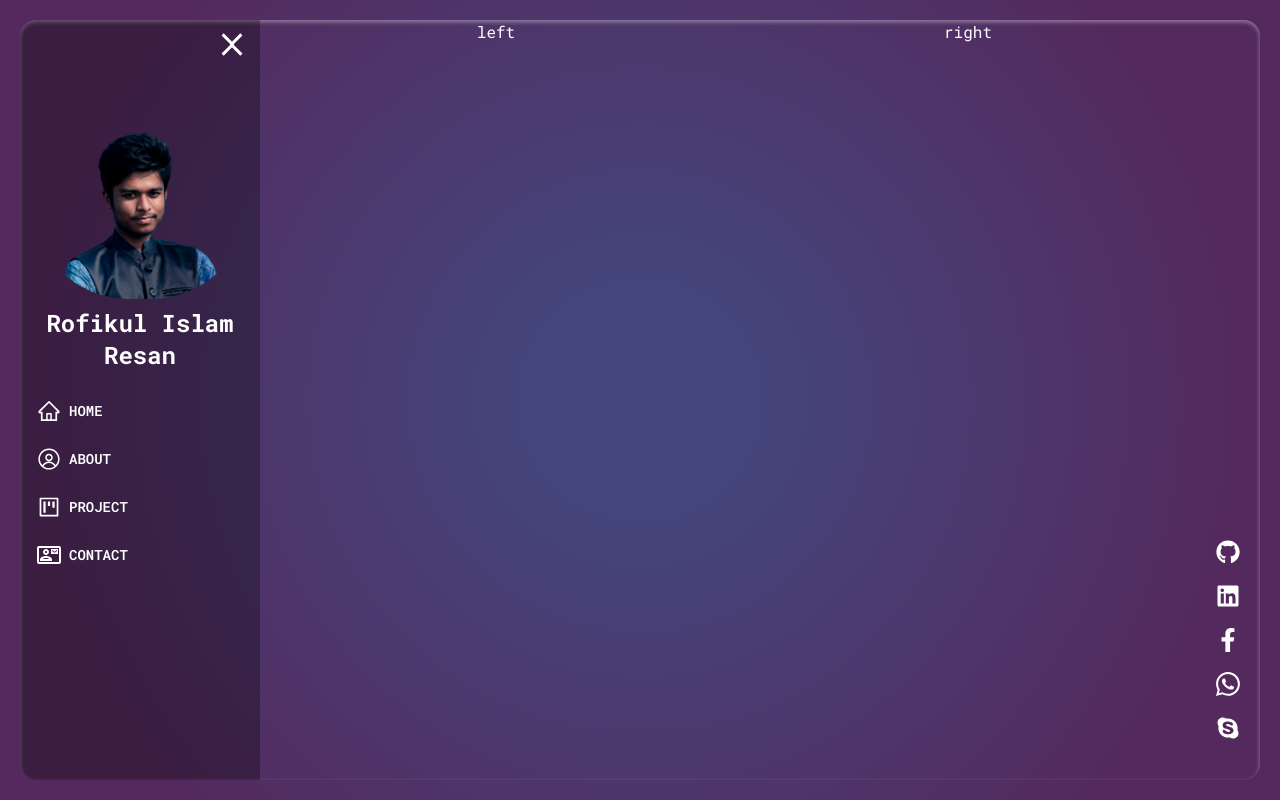
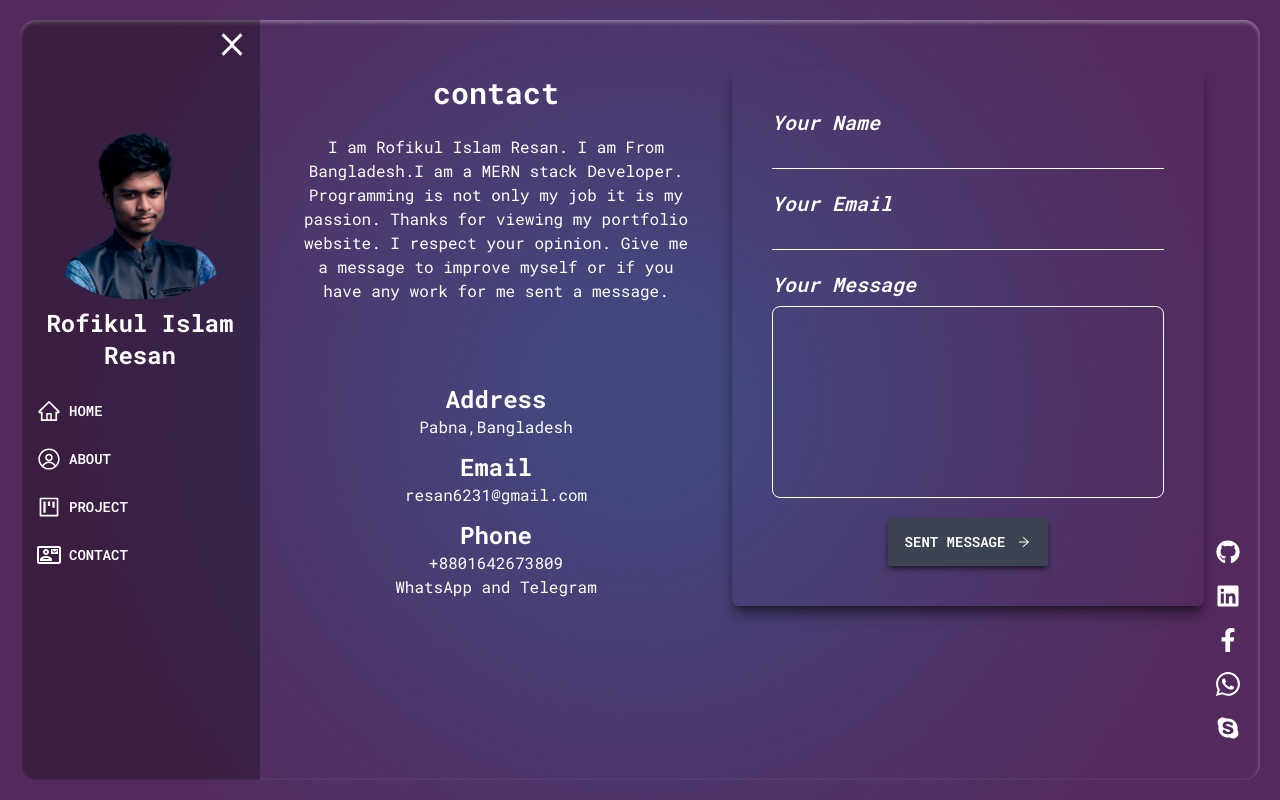
Before and after one commit to rofikul-resan/rofikul-resan-portfolio-client, a React (Vite) app: page /contact in a window 1280 px wide. Built offline with nearby package versions, Linux system fonts and the light colour scheme.

Commit message:
add contact page

```diff
--- a/src/layout/MainLayout.jsx
+++ b/src/layout/MainLayout.jsx
@@ -8,7 +8,7 @@ const MainLayout = () => {
       <div className="min-h-full rounded-2xl shadow-inner shadow-white/40 overflow-hidden w-full flex relative  ">
         <SideBar />
         <div className=" flex-1 h-full overflow-y-auto main-body ">
-          <div className="pr-14 pb-8">
+          <div className="pr-14 pb-8 h-full">
             <Outlet />
           </div>
         </div>
--- a/src/page/About/About.jsx
+++ b/src/page/About/About.jsx
@@ -1,5 +1,5 @@
 import { MdMail, MdOutlineLocationOn } from "react-icons/md";
-import BestProject from "../../Components/BestProject";
+// import BestProject from "../../Components/BestProject";
 import SkillProgress from "../../Components/SkillProgress";
 import Marquee from "react-fast-marquee";
 
--- a/src/page/contact/ContactForm.jsx
+++ b/src/page/contact/ContactForm.jsx
@@ -1,9 +1,93 @@
+import { AiOutlineArrowRight } from "react-icons/ai";
+
 const ContactForm = () => {
+  const handleSubmitMessage = (event) => {
+    event.preventDefault();
+    console.log(event.target);
+  };
   return (
     <div>
-      <div className="grid grid-cols-2 place-items-center">
-        <div>left</div>
-        <div>right</div>
+      <div className="grid grid-cols-2 place-items-center pt-12">
+        <div>
+          <h1 className="text-center text-3xl font-bold">contact</h1>
+          <div className="space-y-3 text-center">
+            <p className="w-10/12 mx-auto text-center my-6">
+              {" "}
+              I am Rofikul Islam Resan. I am From Bangladesh.I am a MERN stack
+              Developer. Programming is not only my job it is my passion. Thanks
+              for viewing my portfolio website. I respect your opinion. Give me
+              a message to improve myself or if you have any work for me sent a
+              message.
+            </p>
+            <div className="pt-14">
+              <h1 className="text-2xl font-bold">Address</h1>
+              <p>Pabna,Bangladesh</p>
+            </div>
+            <div>
+              <h1 className="text-2xl font-bold">Email</h1>
+              <p>resan6231@gmail.com</p>
+            </div>
+            <div>
+              <h1 className="text-2xl font-bold">Phone</h1>
+              <p>+8801642673809</p>
+              <p>WhatsApp and Telegram</p>
+            </div>
+          </div>
+        </div>
+
+        {/* form section  */}
+        <div className="w-full">
+          <div className="rounded-md shadow-lg shadow-black/50 ">
+            <form onSubmit={handleSubmitMessage} className="p-10 space-y-5">
+              <div className="form-control">
+                <label
+                  htmlFor="name"
+                  className="text-xl font-semibold italic mb-2"
+                >
+                  Your Name
+                </label>
+                <input
+                  type="text"
+                  name="name"
+                  className="focus:bg-white/40 bg-transparent border-b border-white focus-visible:border-0 rounded-t-md"
+                />
+              </div>
+              <div className="form-control">
+                <label
+                  htmlFor="email"
+                  className="text-xl font-semibold italic mb-2"
+                >
+                  Your Email
+                </label>
+                <input
+                  type="Email"
+                  name="name"
+                  className="focus:bg-white/40 bg-transparent border-b border-white focus-visible:border-0 rounded-t-md"
+                />
+              </div>
+              <div className="form-control">
+                <label
+                  htmlFor="email"
+                  className="text-xl font-semibold italic mb-2 "
+                >
+                  Your Message
+                </label>
+                <textarea
+                  name="message"
+                  className="input input-bordered border-white p-4 h-48 resize-none bg-transparent focus:bg-white/25"
+                ></textarea>
+              </div>
+              <div className="w-fit mx-auto">
+                <button
+                  type="submit"
+                  className="btn gap-3 rounded-sm shadow-md p-4 shadow-black/50 hover:shadow-none"
+                >
+                  Sent Message <AiOutlineArrowRight />{" "}
+                </button>
+              </div>
+            </form>
+          </div>
+        </div>
       </div>
     </div>
   );
```
